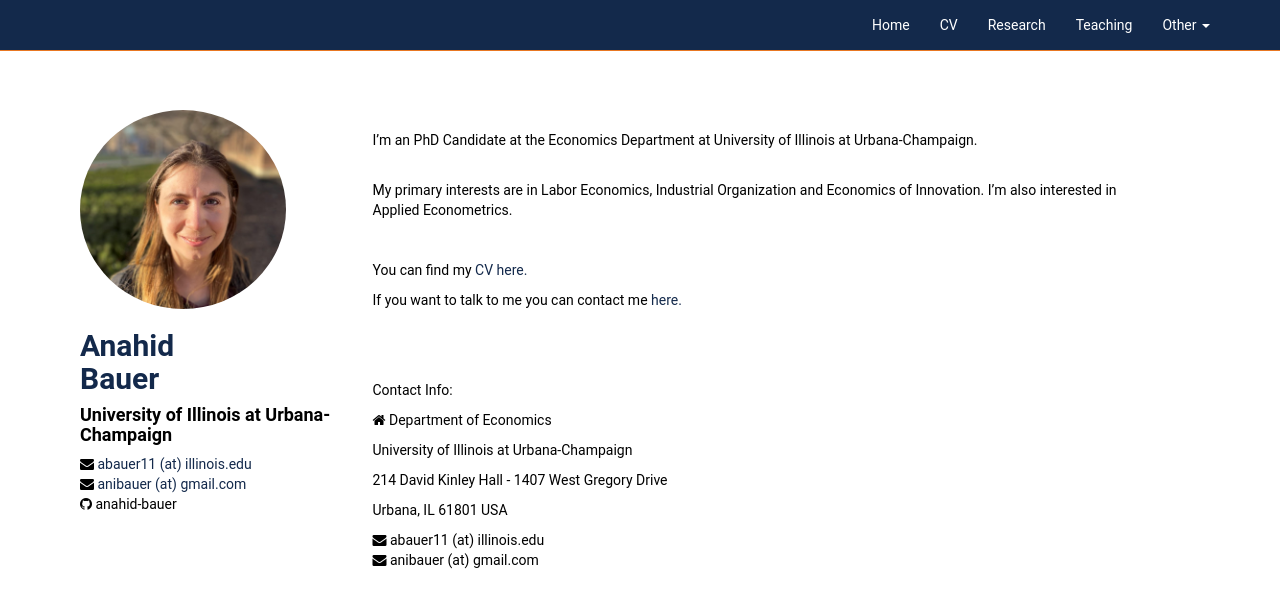
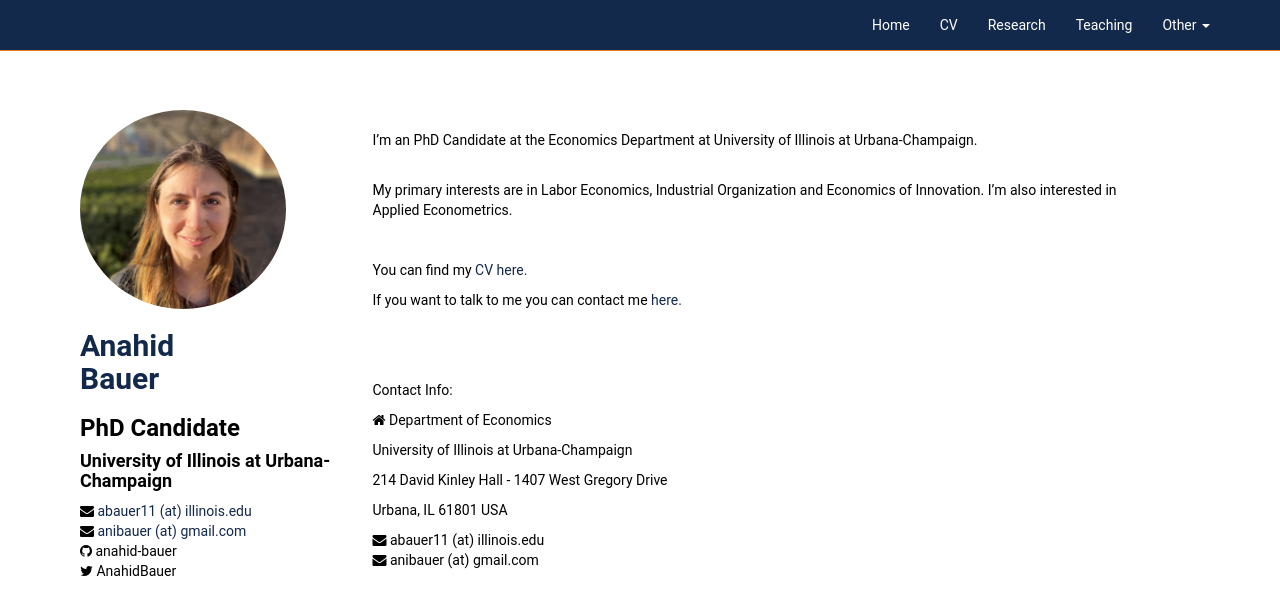
Before and after one commit to anahid-bauer/anahid-bauer.github.io, a Jekyll site: the page built from index.md, in a window 1280 px wide. Shown: the top 615 px of the page. Built offline with Jekyll 4.4.1, drawn with Linux system fonts in a browser that asks for light colours.

Commit message:
Update default.html

```diff
--- a/_layouts/default.html
+++ b/_layouts/default.html
@@ -14,7 +14,7 @@ layout: header
             <img src="/assets/images/anahid_full.jpg" alt="profile picture"  class="resize" align="middle"/>
             <h2 class="name">Anahid <br>
             Bauer</h2>
-            <!-- <h3 class="tagline">PhD Candidate</h3> -->
+            <h3 class="tagline">PhD Candidate</h3>
             <h4 class="tagline"><a class="a1" href="https://economics.illinois.edu/" target="_blank">University of Illinois at Urbana-Champaign</a></h4>
 
             <ul class="list-unstyled">
@@ -24,7 +24,7 @@ layout: header
 
                 <li class="github"><i class="fa fa-github"></i><a class="a1" href="http://github.com/anahid-bauer" target="_blank"> anahid-bauer</a></li>
 
-                <!--<li class="twitter"><i class="fa fa-twitter"></i><a class="a1" href="https://twitter.com/@AnahidBauer" target="_blank"> AnahidBauer</a></li> -->
+               <li class="twitter"><i class="fa fa-twitter"></i><a class="a1" href="https://twitter.com/@AnahidBauer" target="_blank"> AnahidBauer</a></li>
             </ul>
         </div>
 
```
